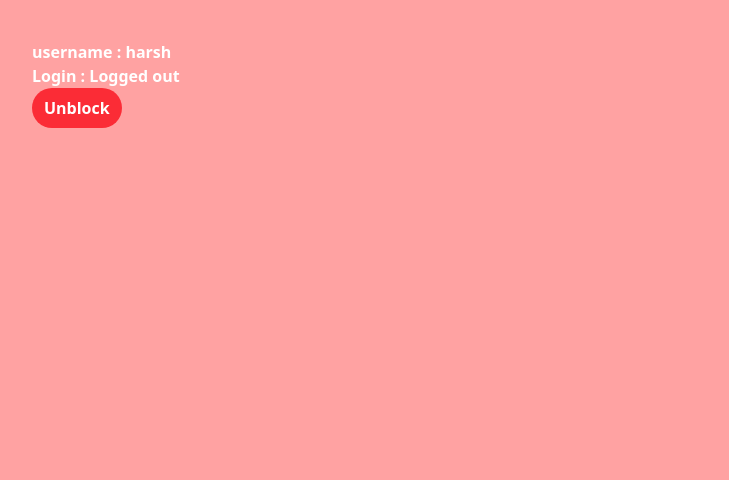
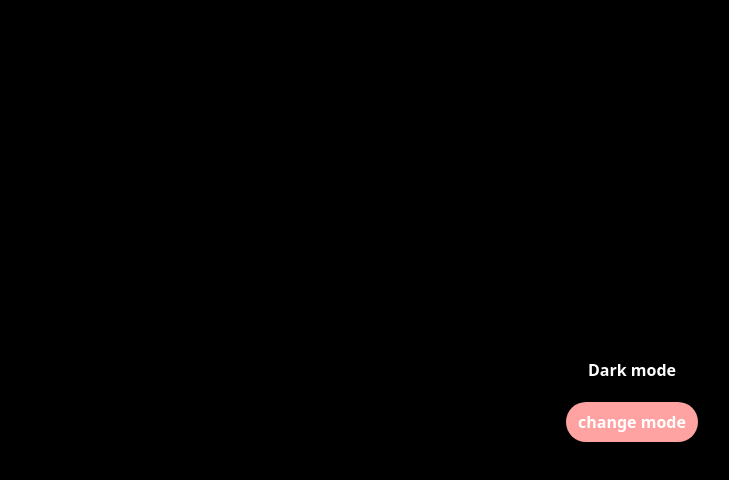
Before and after one commit to dhruval1907/React-cohort22, a React (Vite) app in the folder class5usestate/: page / in a window 1280 px wide. Shown: the top 480 px of the page, without its empty margins (8-737 px from the left). Built offline with nearby package versions, Linux system fonts and the light colour scheme.

Commit message:
usestate

```diff
--- a/class5usestate/src/App.jsx
+++ b/class5usestate/src/App.jsx
@@ -1,23 +1,15 @@
-import React, { useState } from "react";
+import React, { useState } from 'react'
 
 const App = () => {
-  const [val, setval] = useState({ username: "harsh", isBlocked: false });
+
+  useState
+
   return (
-    <div className="bg-red-300 h-screen w-full text-white font-semibold p-10">
-      <p>username : {val.username}</p>
-      <p>Login : {val.isBlocked ? "Logged in" : "Logged out" }</p>
-      <button
-        onClick={() =>
-          setval({ ...val, isBlocked: !val.isBlocked })
-        }
-        className={`px-3 py-2 rounded-full ${
-          val.isBlocked ? "bg-blue-500" : "bg-red-500"
-        }`}
-      >
-        Unblock
-      </button>
+    <div className='h-screen bg-black w-full text-white font-semibold flex flex-col gap-5  items-center justify-center'>
+      <p>Dark mode</p>
+      <button className='px-3 py-2 bg-red-300 rounded-full '>change mode</button>
     </div>
-  );
-};
+  )
+}
 
-export default App;
+export default App
```
